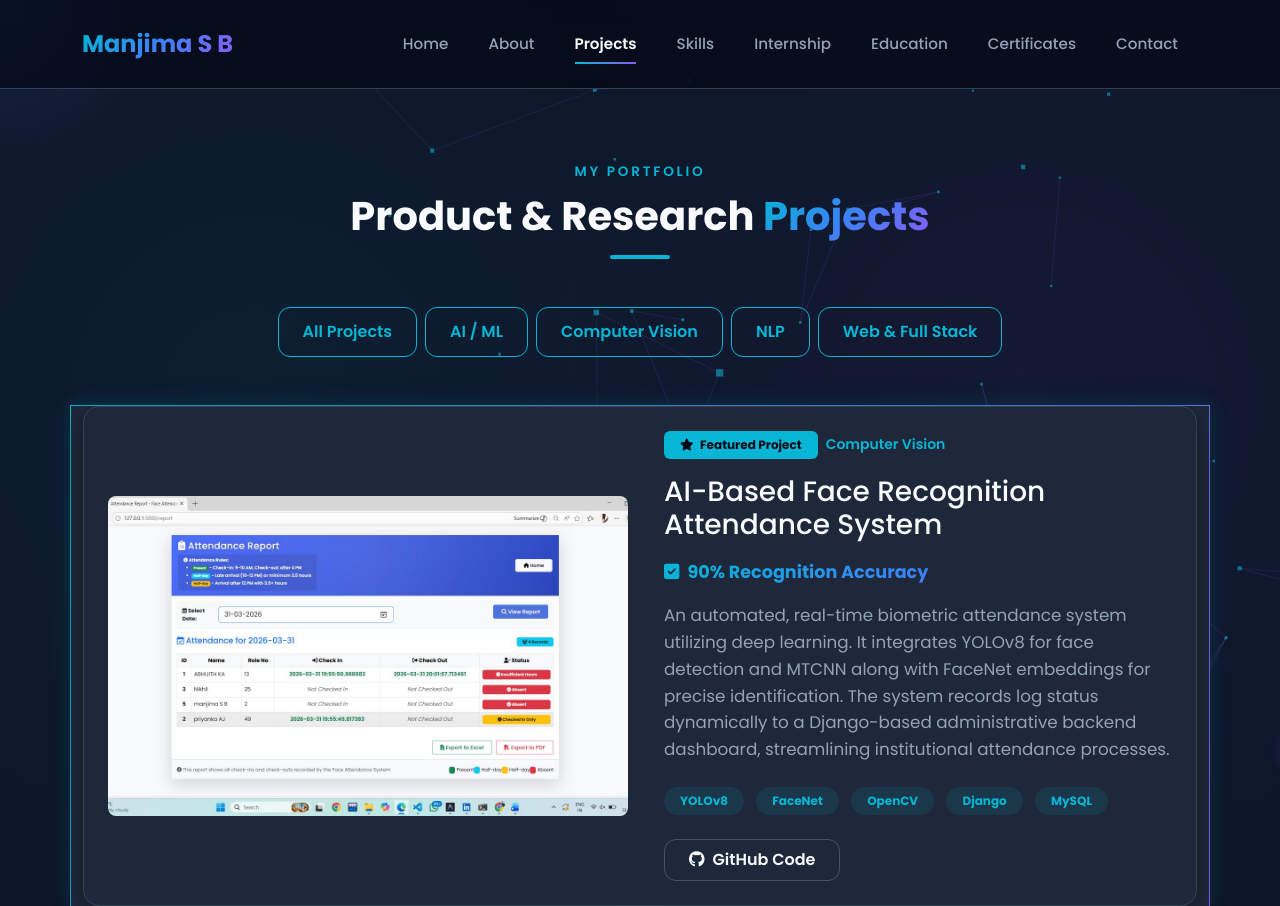
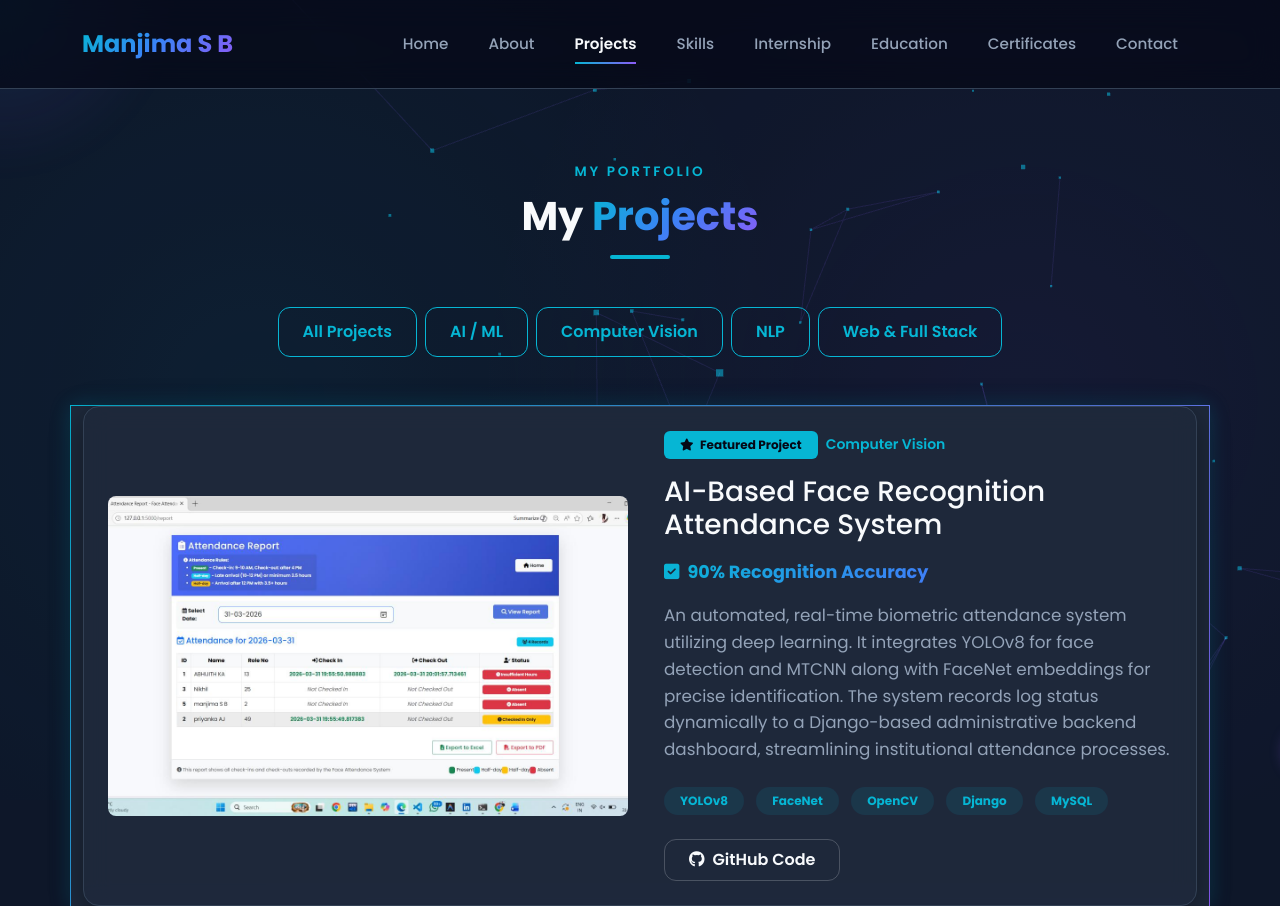
Before and after one commit to Manjima0712/Manjima_Portfolio, a Flask app: page /projects in a window 1280 px wide. Shown: the top 906 px of the page. Run offline with Flask 3, Linux system fonts and the light colour scheme; some libraries are stand-ins or nearby versions.

Commit message:
Update projects page heading to My Projects

```diff
--- a/projects.html
+++ b/projects.html
@@ -101,7 +101,7 @@
     <div class="container py-5">
         <div class="section-title text-center mb-5" data-aos="fade-up">
             <span class="subtitle text-cyan text-uppercase tracking-wider">My Portfolio</span>
-            <h1 class="title fw-bold text-white mt-2">Product & Research <span class="text-gradient">Projects</span></h1>
+            <h1 class="title fw-bold text-white mt-2">My <span class="text-gradient">Projects</span></h1>
             <div class="title-line mx-auto"></div>
         </div>
 
--- a/templates/projects.html
+++ b/templates/projects.html
@@ -7,7 +7,7 @@
     <div class="container py-5">
         <div class="section-title text-center mb-5" data-aos="fade-up">
             <span class="subtitle text-cyan text-uppercase tracking-wider">My Portfolio</span>
-            <h1 class="title fw-bold text-white mt-2">Product & Research <span class="text-gradient">Projects</span></h1>
+            <h1 class="title fw-bold text-white mt-2">My <span class="text-gradient">Projects</span></h1>
             <div class="title-line mx-auto"></div>
         </div>
 
```
